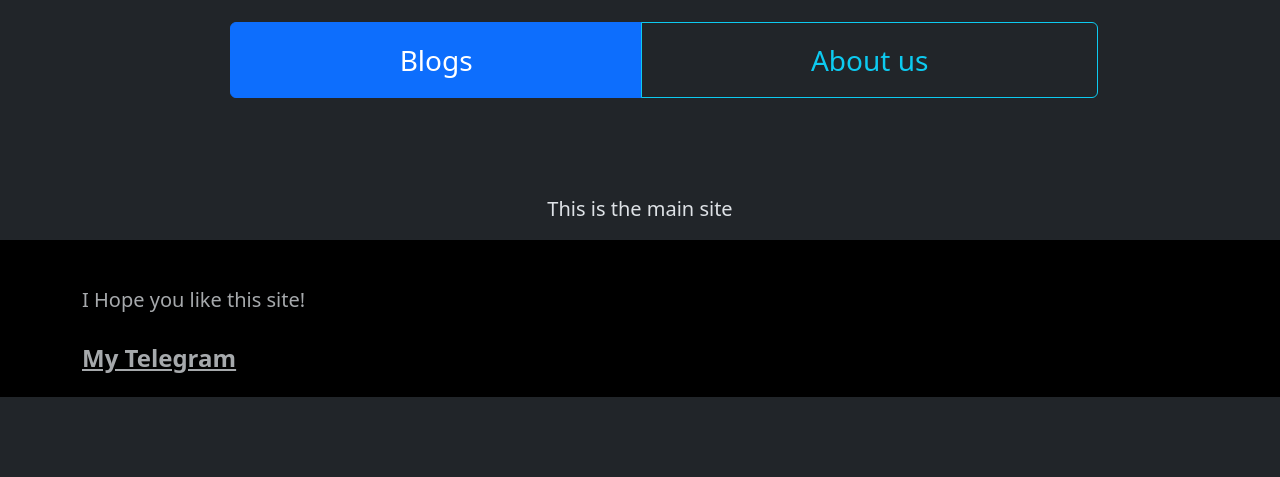
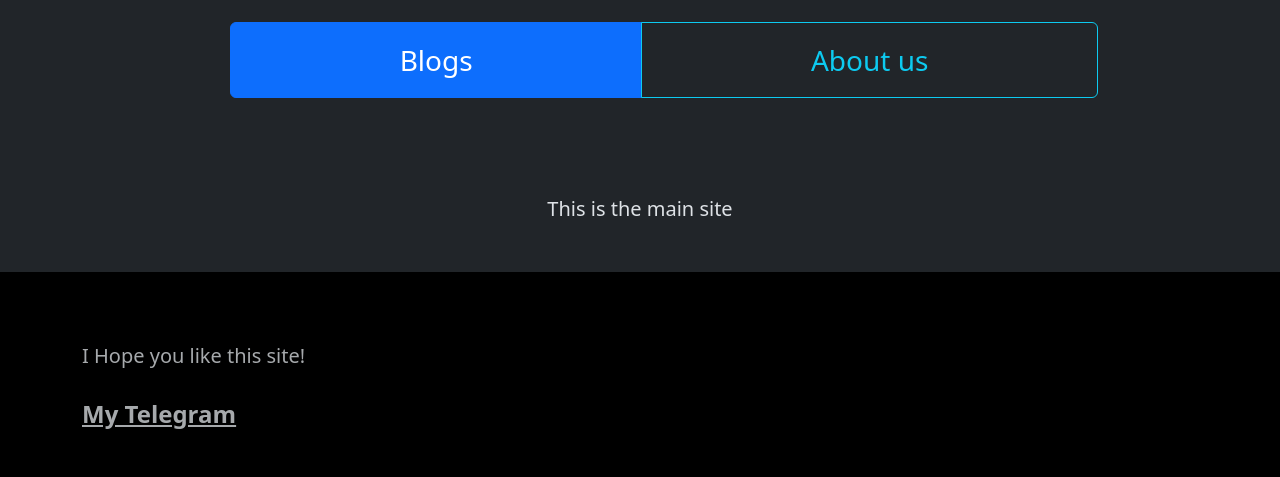
Before and after one commit to alter703/slashblog, a Django app: page / in a window 1280 px wide. Shown: the part 466-943 px from the top of the page. Before the commit the page ends 863 px from the top, so only its background shows below. Run offline with Django 5.2, Linux system fonts and the light colour scheme.

Commit message:
Add static folder to STATICFILES_DIRS, update base.html and index.html

```diff
--- a/apps/main/templates/main/index.html
+++ b/apps/main/templates/main/index.html
@@ -9,11 +9,7 @@
         <h1 class="display-1 text-success text-center fw-bold">Have</h1>
         <h1 class="display-1 text-warning text-center fw-bold">An Imagination!</h1>
 
-        <div class="row m-5 ">
-            <!-- <div class="col text-center fw-bold fs-1">Welcome</div>
-            <div class="col text-center fw-bold fs-1">To</div>
-            <div class="col text-center fw-bold fs-1">SlashBlog!</div> -->
-
+        <div class="row m-5">
             <div class="btn-group text-center m-4 px-3 py-4">
                 <a href="{% url 'blog:index' %}" class="btn btn-primary fs-3 p-3 ms-5 text-wrap">Blogs</a>
                 <a href="{% url 'main:about' %}" class="btn btn-outline-info fs-3 p-3 me-5 text-wrap">About us</a>
--- a/core/settings.py
+++ b/core/settings.py
@@ -124,6 +124,11 @@ USE_TZ = True
 
 STATIC_URL = 'static/'
 
+STATICFILES_DIRS = [
+    BASE_DIR / 'static/'
+]
+
+
 # Default primary key field type
 # https://docs.djangoproject.com/en/5.0/ref/settings/#default-auto-field
 
--- a/templates/base.html
+++ b/templates/base.html
@@ -14,7 +14,7 @@
 
     {% block content %}{% endblock content %}
 
-    <div class="footer border-primary text-body-secondary bg-black d-flex align-items-start py-4">
+    <div class="bd-footer text-body-secondary py-4 py-md-5 mt-5 bg-black d-flex align-items-start py-4">
         <div class="container mx-auto">
             <p class="h5 py-4">I Hope you like this site!</p>
             <a href="https://t.me/anatoliybrazh" class="h4 fw-bold py-4">My Telegram</a>
```
Also changed, not shown: 1 other file.
